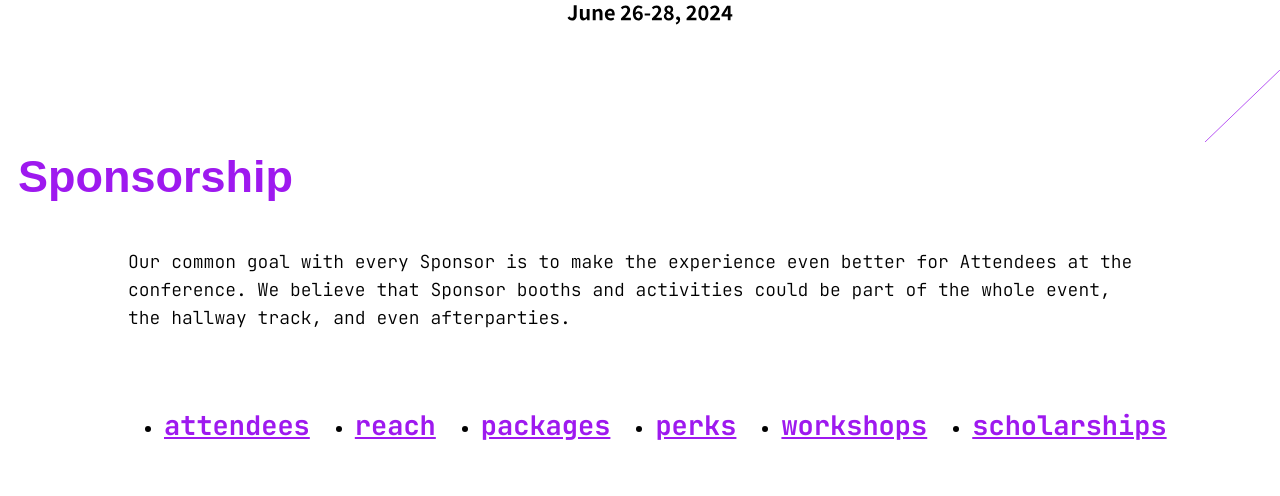
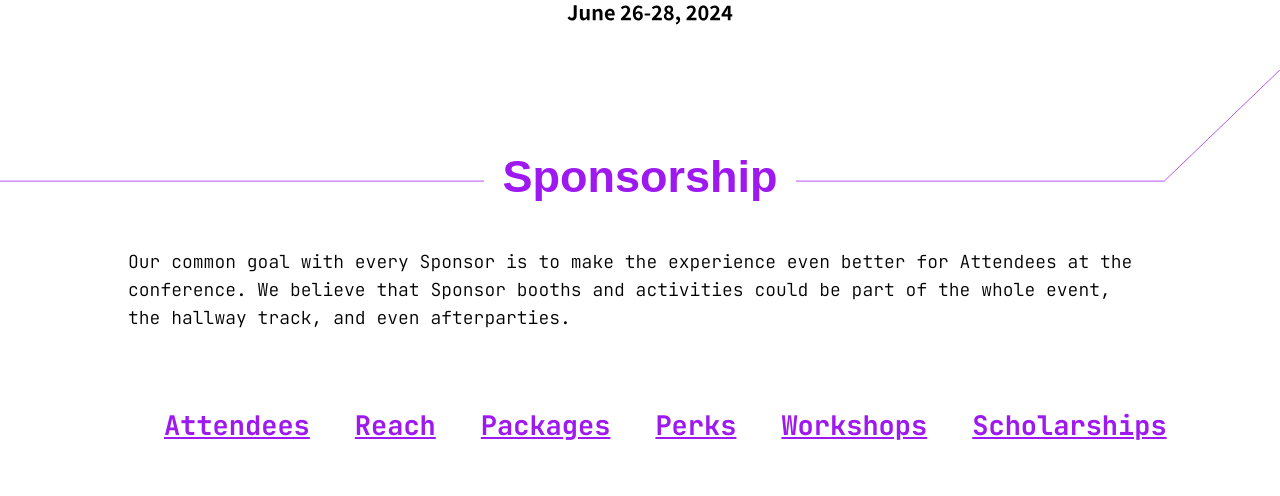
Before and after one commit to JSConfBp/2024.jsconfbp.com, a Next.js app: page /sponsors in a window 1280 px wide. Shown: the part 414-910 px from the top of the page. Built offline with nearby package versions, Linux system fonts and the light colour scheme; a web font is replaced by a local one.

Commit message:
replace classes with utilities

```diff
--- a/ui/utilities.scss
+++ b/ui/utilities.scss
@@ -6,16 +6,54 @@
   font-weight: 700;
 }
 
-.item-start {
+.justify-start {
+  justify-content: flex-start;
+}
+
+.justify-center {
+  justify-content: center;
+}
+
+.align-start {
   align-items: flex-start;
 }
 
-.item-center {
+.align-center {
   align-items: center;
 }
 
 .text-left {
   text-align: left;
+}
+
+.text-center {
+  text-align: center;
+}
+
+.text-right {
+  text-align: right;
+}
+
+.list-none {
+  list-style: none;
+}
+
+.uppercase {
+  text-transform: uppercase;
+}
+
+.capitalize {
+  text-transform: capitalize;
+}
+
+.w-auto {
+  width: auto;
+}
+
+.md-w-auto {
+  @media only screen and (min-width: 768px) {
+    width: auto;
+  }
 }
 
 // === Config ===
```
